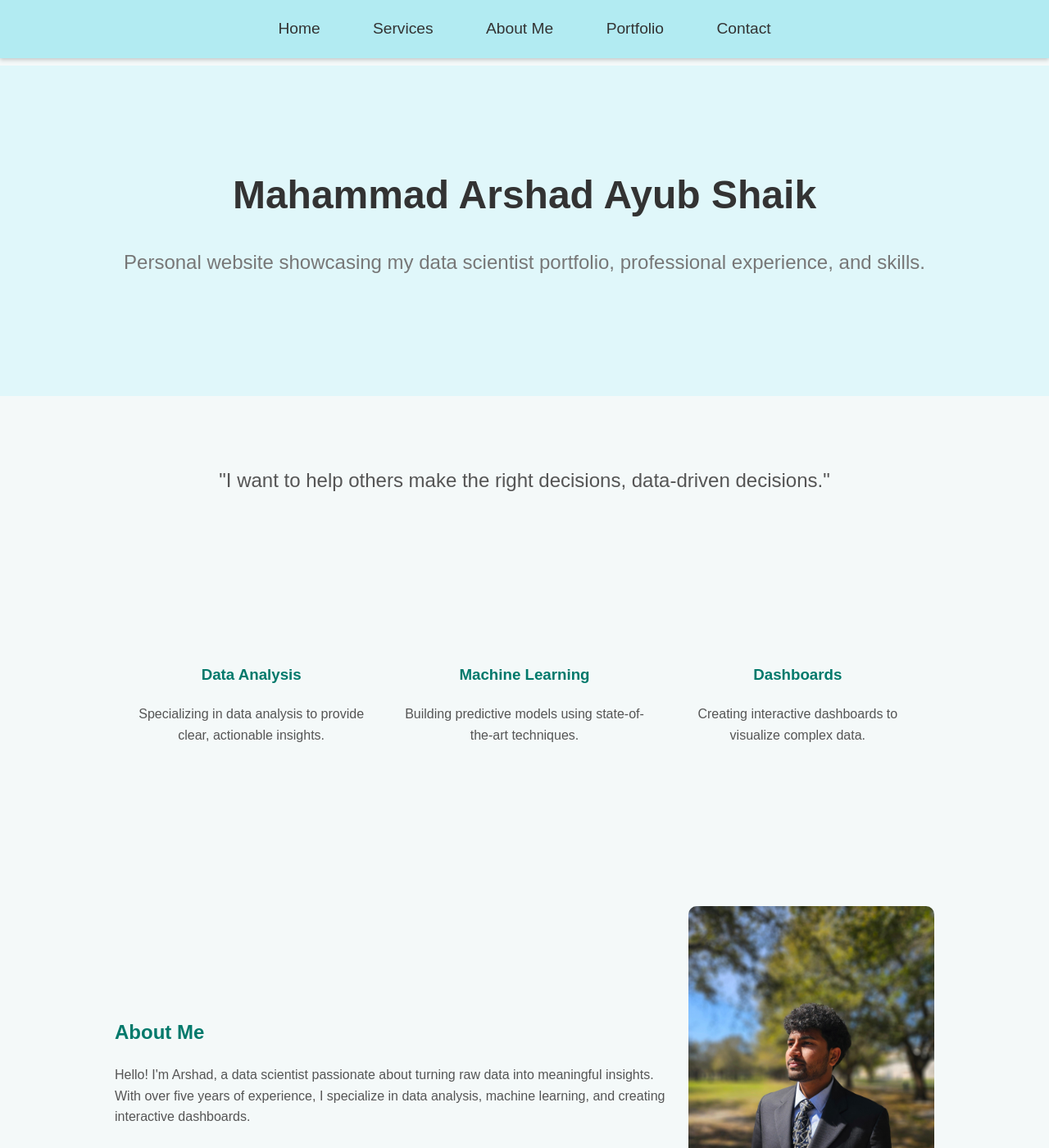
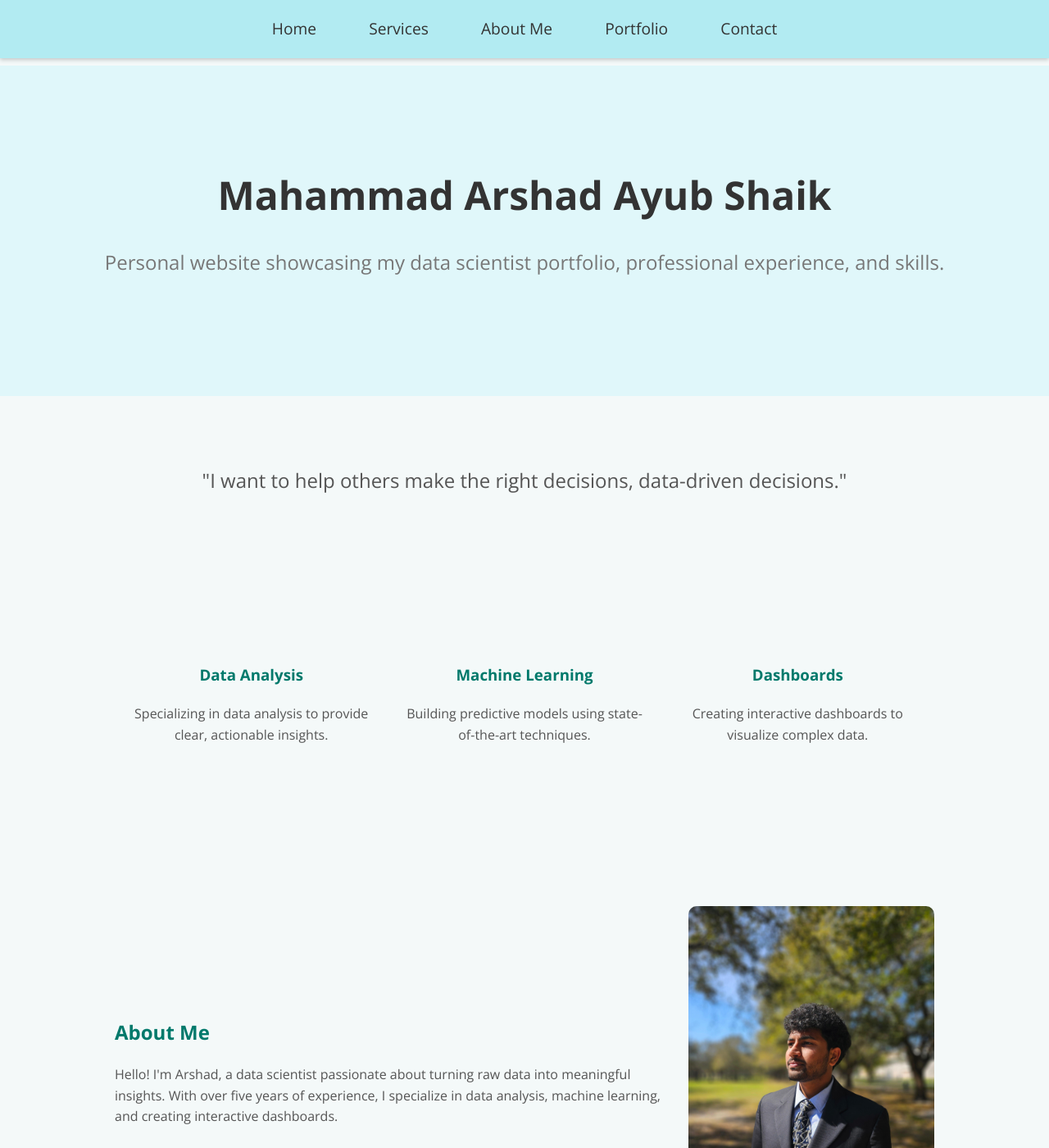
Before and after one commit to arshadsm/arshadsm.github.io, a Jekyll site: the page built from index.md, in a window 1280 px wide and 1400 px high. Shown: the whole window at 82% size. Built offline with Jekyll 4.4.1, drawn with Linux system fonts in a browser that asks for light colours.

Commit message:
Update default.html

```diff
--- a/_layouts/default.html
+++ b/_layouts/default.html
@@ -4,10 +4,11 @@
   <meta charset="UTF-8">
   <meta name="viewport" content="width=device-width, initial-scale=1.0">
   <title>{{ site.title }}</title>
+  <link href="https://fonts.googleapis.com/css2?family=Open+Sans:wght@400;600;700&display=swap" rel="stylesheet">
   <link rel="stylesheet" href="https://cdnjs.cloudflare.com/ajax/libs/font-awesome/6.0.0-beta3/css/all.min.css">
   <style>
     body {
-      font-family: 'Source Sans Pro', sans-serif;
+      font-family: 'Open Sans', sans-serif;
       line-height: 1.6;
       margin: 0;
       padding: 0;
@@ -131,10 +132,10 @@
     }
      .portfolio-image img {
   	  width: 100%;
-  		max-width: 150px; /* Adjust as needed for image size */
-  		height: auto;
+      height: 150px; /* Set this to your desired height */
+      object-fit: cover; /* Crops the image */
+      border-radius: 5px;
     }
-
      .portfolio-text {
   	  flex: 1;
   		padding-left: 20px;
```
Lines whose indentation alone changed are shown as unchanged.
